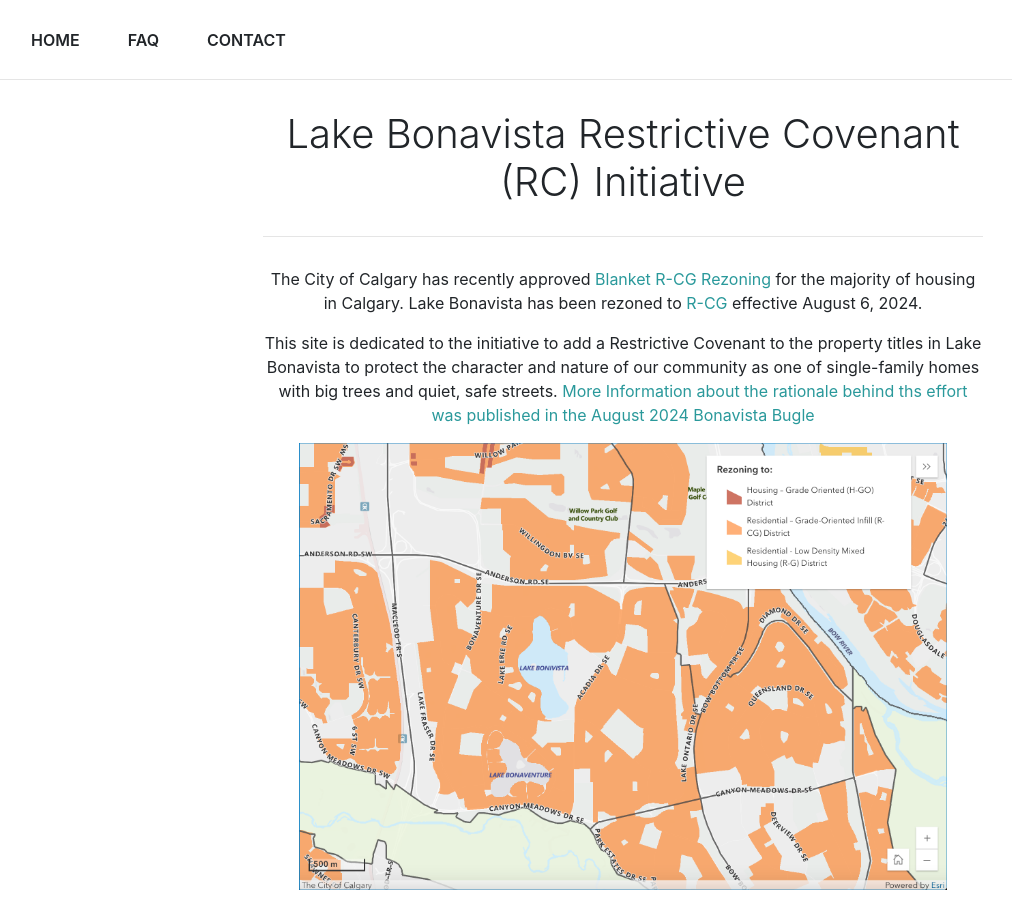
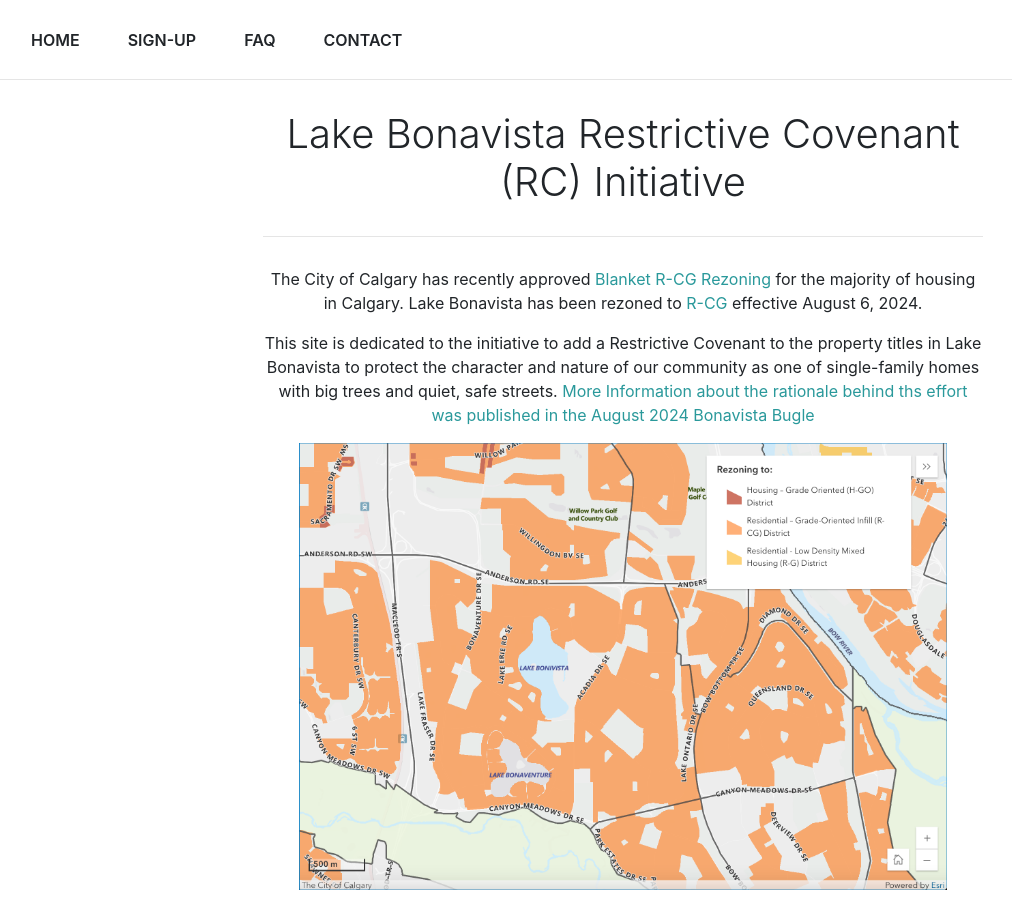
Before and after one commit to BonavistaRC/BonavistaRC.github.io, a Jekyll site: the page built from index.markdown, in a window 1280 px wide and 900 px high. Shown: the whole window, without its empty margins (17-1029 px from the left). Built offline with Jekyll 4.4.1, drawn with Linux system fonts in a browser that asks for light colours.

Commit message:
Add Sign-up link to Navigation

```diff
--- a/_layouts/default.html
+++ b/_layouts/default.html
@@ -32,6 +32,7 @@
 		<body>
 			<div class="header nav">
 				<h3 class="text-muted ml-5 no-link-color"><a class="no-link-color" href="/">{{ "Home" }}</a></h3>
+				<h3 class="text-muted ml-5 no-link-color"><a class="no-link-color" href="/signup">{{ "Sign-up" }}</a></h3>
 				<h3 class="text-muted ml-5 no-link-color"><a class="no-link-color" href="/faq">{{ "FAQ" }}</a></h3>
 				<h3 class="text-muted ml-5 no-link-color"><a class="no-link-color" href="/contact">{{ "Contact" }}</a></h3>
 			</div><!-- /.header -->
```
